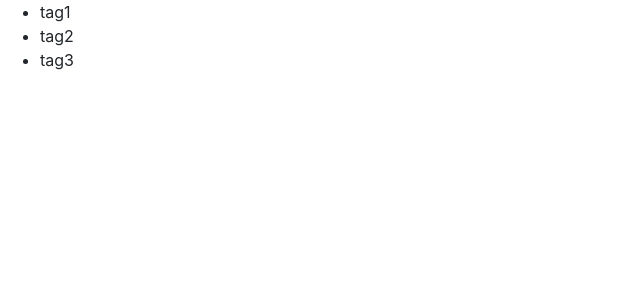
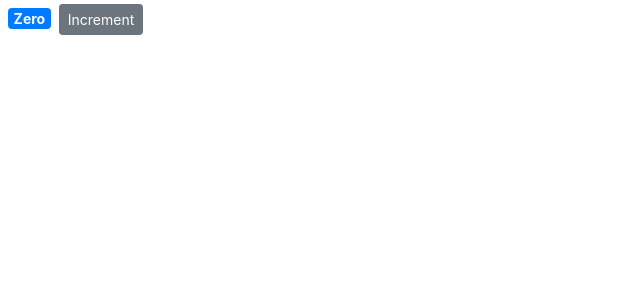
Before and after one commit to pavelFaraday/React-JS, a React (Create React App) app in the folder react-fundamentals/: page / in a window 1280 px wide. Shown: the top 300 px of the page, without its empty margins (0-640 px from the left). Built offline with nearby package versions, Linux system fonts and the light colour scheme.

Commit message:
React Fundamentals | Binding Events

```diff
--- a/react-fundamentals/src/components/counter.jsx
+++ b/react-fundamentals/src/components/counter.jsx
@@ -1,31 +1,39 @@
-// </React.Fragment> --- When we want not to display parent div
-
 import React, { Component } from 'react'
 
 class Counter extends Component {
     state = {
         count: 0,
-        tags: ['tag1', 'tag2', 'tag3']
     }
 
-    renderTags() {
-        if (this.state.tags.length === 0) {
-            return <p>There are no Tags!</p>
-        } else {
-            return  <ul>
-                      {this.state.tags.map(tag => <li key={tag}>{tag}</li>)}
-                    </ul>
-        }
+    styles = {
+        fontSize: 14,
+        fontWeight: 'bold'
+    };
+
+    // you must bind every Event to 'this' keyword with constructor function
+    constructor() {
+        super();
+        this.handleIncrement = this.handleIncrement.bind(this);
+    }
+
+    handleIncrement () {
+        console.log('I handle', this);
     }
 
     render() {
         return (
         <React.Fragment>
-            {this.state.tags.length === 0 && 'Please, create new tag!'}
-            {this.renderTags()}
+            <span style={this.styles} className='badge badge-primary m-2'>{this.formatCount()}</span>
+            <button onClick={this.handleIncrement} className='btn btn-secondary btn-sm'>Increment</button>
         </React.Fragment>
         )
     }
+
+    formatCount () {
+        const { count } = this.state;
+        return count === 0 ? 'Zero' : count;
+    }
+
 }
 
 export default Counter;
```
Also changed, not shown: 1 other file (tests, documents, lock files or other folders).
